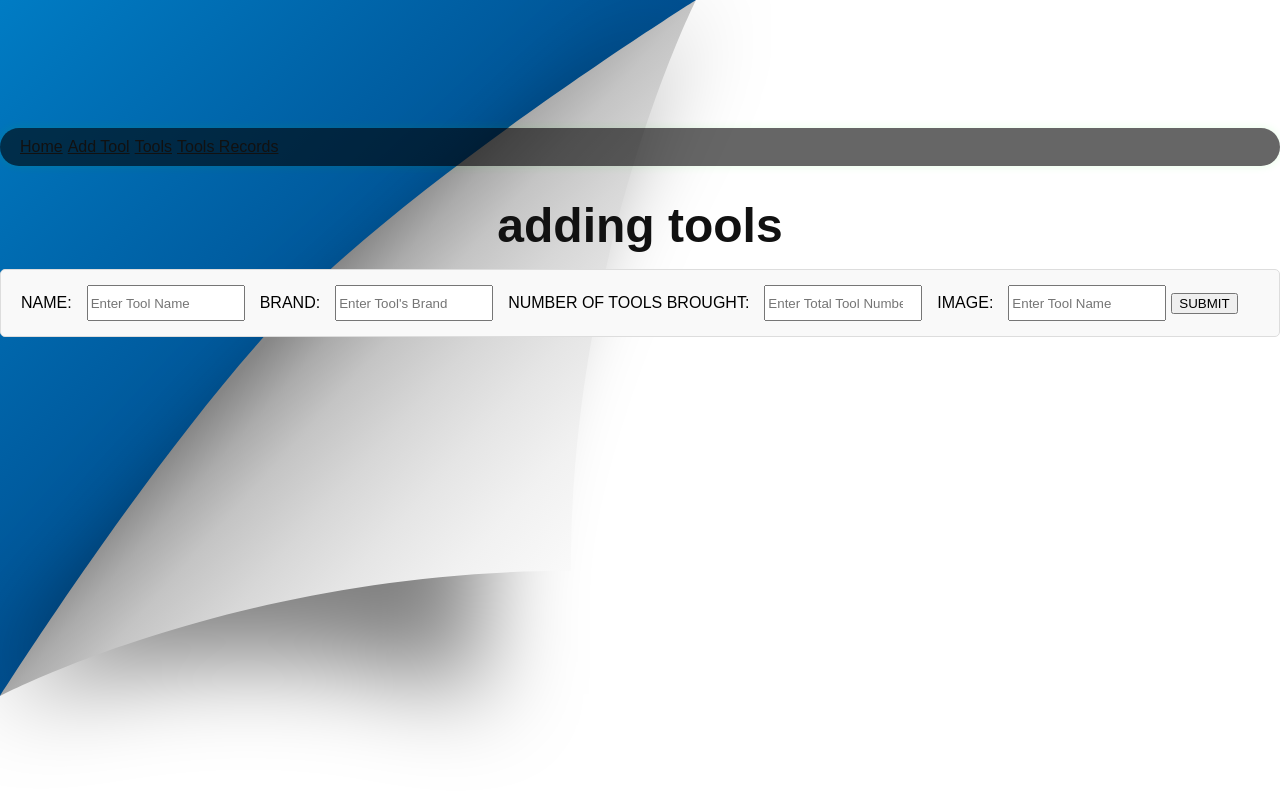
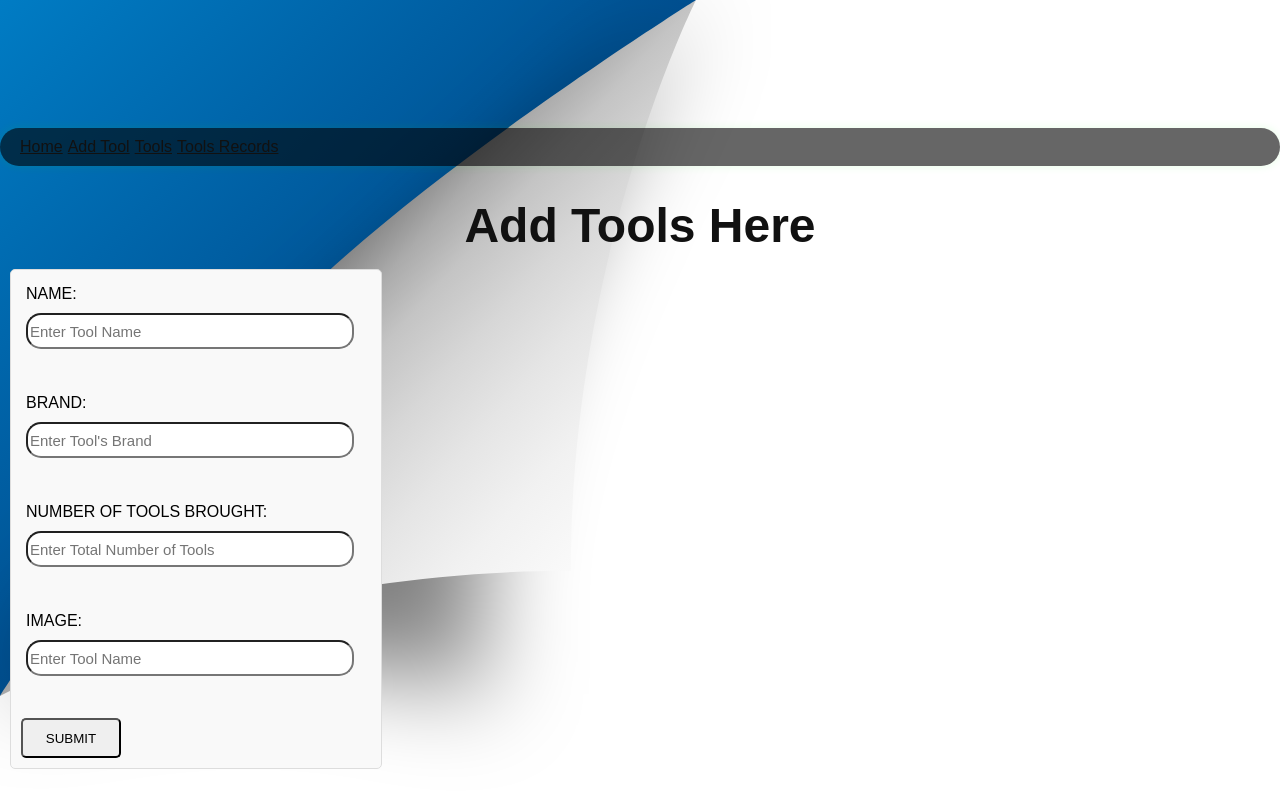
Before and after one commit to monalisasabina/PH-4-PROJECT-TOOLS-MANAGEMENT, a React (Vite) app in the folder client/: page /add_tools in a window 1280 px wide. Built offline with nearby package versions, Linux system fonts and the light colour scheme; no server answers.

Commit message:
formik on add tools

```diff
--- a/client/package.json
+++ b/client/package.json
@@ -10,9 +10,11 @@
     "preview": "vite preview"
   },
   "dependencies": {
+    "formik": "^2.4.6",
     "react": "^18.3.1",
     "react-dom": "^18.3.1",
-    "react-router-dom": "^6.27.0"
+    "react-router-dom": "^6.27.0",
+    "yup": "^1.4.0"
   },
   "devDependencies": {
     "@eslint/js": "^9.11.1",
--- a/client/src/Pages/AddTool.jsx
+++ b/client/src/Pages/AddTool.jsx
@@ -27,14 +27,15 @@ function AddTool(){
 
     return(
         <>
-          <h1>adding tools</h1>
+          <h1>Add Tools Here</h1>
 
-          <AddToolForm  onAddTool={handleSubmitTool} />
+          <div className="add_tool">
+              <AddToolForm  onAddTool={handleSubmitTool} />
+          </div>
 
           {/* One Tool card */}
-
           {newTool && (
-             <div className="tool_card">
+             <div className="tool_card add_tool">
                <h2>New Tool Added</h2>
                <h3>{newTool.name}</h3>
                <img src={newTool.image}/>
@@ -44,8 +45,6 @@ function AddTool(){
 
          </div>
           )}
-
-
         </>
     )
 }
--- a/client/src/Pages/Table.css
+++ b/client/src/Pages/Table.css
@@ -11,36 +11,67 @@ thead{
   background-color:gainsboro;
 }
 
-.records_form{
+.add_tools_form{
+  display:inline-flex;
+  flex-wrap: wrap;
+  gap: 3px;
+  max-width: 350px;
+  padding: 10px;
+  border: 1px solid #ddd;
+  border-radius: 5px;
+  background-color: #f9f9f9;
+  color: black;
+  margin-left: 10px;
+}
+.add_tool{
+  display: inline-table;
+  margin-right: 90px;
+}
 
-  max-width: 1470px; /* Set a max width for the form */
-  margin: 0 auto; /* Center the form horizontally */
-  padding: 10px; /* Add padding inside the form */
-  border: 1px solid #ddd; /* Optional border for form */
-  border-radius: 5px; /* Optional rounded corners */
-  background-color: #f9f9f9; /* Optional background color */
+.tools_form{
+  max-width: 1470px;
+  margin: 0 auto;
+  padding: 10px;
+  border: 1px solid #ddd;
+  border-radius: 5px;
+  background-color: #f9f9f9;
   color: black;
 }
 
-.tools_form{
-
-  max-width: 1470px; /* Set a max width for the form */
-  margin: 0 auto; /* Center the form horizontally */
-  padding: 10px; /* Add padding inside the form */
-  border: 1px solid #ddd; /* Optional border for form */
-  border-radius: 5px; /* Optional rounded corners */
-  background-color: #f9f9f9; /* Optional background color */
-  color: black;
+.records_form{
+  display:inline-flex;
+  border: 1px solid #ddd;
+  border-radius: 5px;
+  background-color: #f9f9f9;
+  height: 50px;
+  padding: 10px;
+  width: 1500px;
+  gap: 10px;
 }
 
+input{
+  width: 320px;
+  height:30px;
+  margin: 5px;
+  border-radius: 15px;
+  font-size: 15px;
+}
 
-input{
-    width: 150px;
-    height:30px;
-    margin: 5px;
+div.fields{
+  display: flex;
+  gap: 0px;
+  flex-direction: column;
 }
 
 label{
-    margin: 10px;
+    margin: 5px;
 
 }
+
+button{
+  border-radius: 5px;
+  cursor: pointer;
+  width: 100px;
+  height: 40px;
+  margin-top: 2px;
+}
--- a/client/src/components/addToolForm.jsx
+++ b/client/src/components/addToolForm.jsx
@@ -1,95 +1,82 @@
-import { useState } from "react"
+import * as Yup from "yup"
+import {useFormik} from "formik"
 
 function AddToolForm({onAddTool}){
 
-    const[name ,setName] =useState('')
-    const[brand, setBrand] = useState('')
-    const[noOfTools, setNoOfTools] = useState('')
-    const[image,setImage] = useState('')
+    const formSchema =Yup.object().shape({
+        name: Yup.string().required("Must enter a name"),
+        brand: Yup.string().required("Brand is required"),
+        no_of_tools: Yup.number().required("No of tools required"),
+        image: Yup.string().required("Image is required")
+    })
 
+    const formik = useFormik({
 
-    //Name field
-    function handleNameChange(event){
-        setName(event.target.value)
-        console.log(event.target.value)
+        initialValues:{
+            name:'',
+            brand:'',
+            no_of_tools:'',
+            image:'',
+        },
+
+        validationSchema: formSchema,
+        onSubmit: (values, {resetForm}) => {
+
+          const toolData = {
+            ...values,
+            available_tools: values.no_of_tools,
           }
 
-    // Brand field
-    function handleBrandChange(event){
-        setBrand(event.target.value)
-        console.log(event.target.value)
-    }
-
-    // No. of Tools
-    function handleToolsChange(event){
-        setNoOfTools(event.target.value)
-        console.log(event.target.value)
-    }
-
-    // Image
-    function handleImageChange(event){
-        setImage(event.target.value)
-        console.log(event.target.value)
-    }
-
-    // Submitting the new tool
-    function handleAddToolSubmit(event){
-
-            event.preventDefault()
-
-            const toolsData={
-                name:name,
-                brand:brand,
-                no_of_tools:noOfTools,
-                image:image,
-                available_tools:noOfTools,
-            }
-            console.log("Tools Data:",toolsData)
-
-            fetch(`http://127.0.0.1:5555/tools `, {
-                method: "POST",
+          fetch(`http://127.0.0.1:5555/tools`, {
+            method: 'POST',
             headers: {
-                  "Content-Type": "application/json",
+                'Content-Type': 'application/json',
             },
-                body: JSON.stringify(toolsData),
+            body: JSON.stringify(toolData),
         })
         .then((res) => res.json())
         .then((newTool) => {
-                    onAddTool(newTool)
-                    console.log("API Response:",newTool)
+            onAddTool(newTool);
+
+            // Reset the form after submission
+            resetForm();
+
+            console.log(newTool)
         })
-                .catch((error) => {
-                    console.error("Error adding tool:",error)})
-
-
-                // resetting field form
-                setName('');
-                setBrand('');
-                setNoOfTools('');
-                setImage('')
-
       }
+    })
 
     return(
 
         <>
-          <form className="tools_form" onSubmit={handleAddToolSubmit}>
+          <form className="add_tools_form" onSubmit={formik.handleSubmit}>
+
+            <div className="fields">
                 <label htmlFor="name">NAME:</label>
-            <input onChange={handleNameChange} value={name} type="text" placeholder="Enter Tool Name"/>
+                <input onChange={formik.handleChange} id="name" value={formik.values.name} type="text" placeholder="Enter Tool Name"/>
+                <p style={{color: "red"}}> {formik.errors.name} </p>
+            </div>
 
+            <div className="fields">
                 <label htmlFor="brand">BRAND:</label>
-            <input onChange={handleBrandChange} value={brand} type="text" placeholder="Enter Tool's Brand"/>
+                <input onChange={formik.handleChange} id="brand" value={formik.values.brand} type="text" placeholder="Enter Tool's Brand"/>
+                <p style={{color: "red"}}> {formik.errors.brand} </p>
+            </div>
 
+            <div className="fields">
                 <label htmlFor="no_of_tools">NUMBER OF TOOLS BROUGHT:</label>
-            <input onChange={handleToolsChange} value={noOfTools} type="number" placeholder="Enter Total Tool Number"/>
+                <input onChange={formik.handleChange} id="no_of_tools" value={formik.values.no_of_tools} type="number" placeholder="Enter Total Number of Tools"/>
+                <p style={{color: "red"}}> {formik.errors.no_of_tools} </p>
+            </div>
 
+            <div className="fields">
                 <label htmlFor="image">IMAGE:</label>
-            <input onChange={handleImageChange} value={image} type="text" placeholder="Enter Tool Name"/>
+                <input onChange={formik.handleChange} id="image" value={formik.values.image} type="text" placeholder="Enter Tool Name"/>
+                <p style={{color: "red"}}> {formik.errors.image} </p>
+            </div>
 
             <button type="submit">SUBMIT</button>
-
           </form>
-
         </>
     )
 }
```
Also changed, not shown: 2 other files (tests, documents, lock files or other folders). Lines whose indentation alone changed are shown as unchanged.
